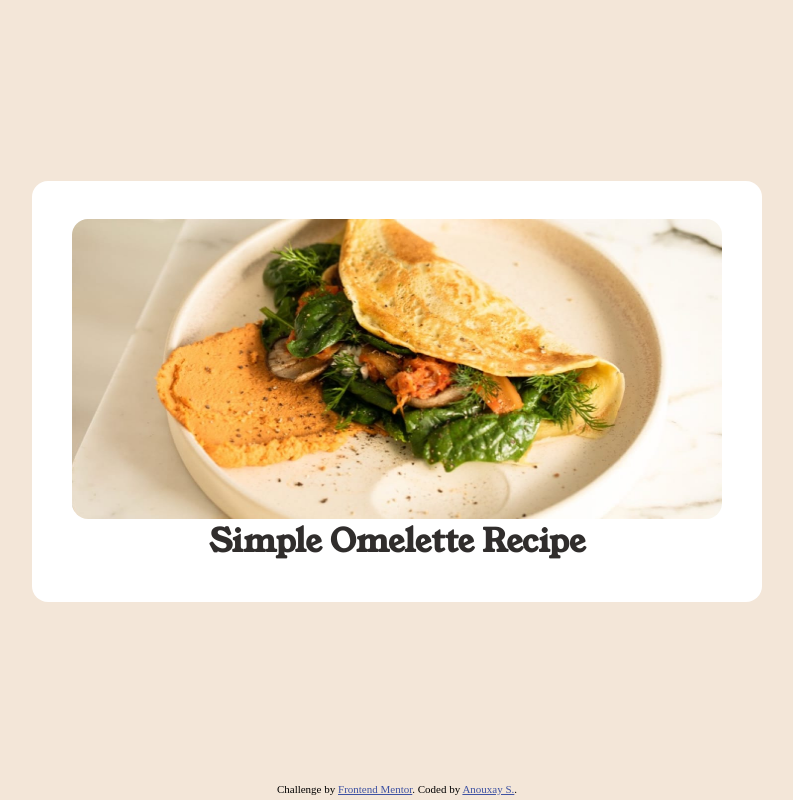
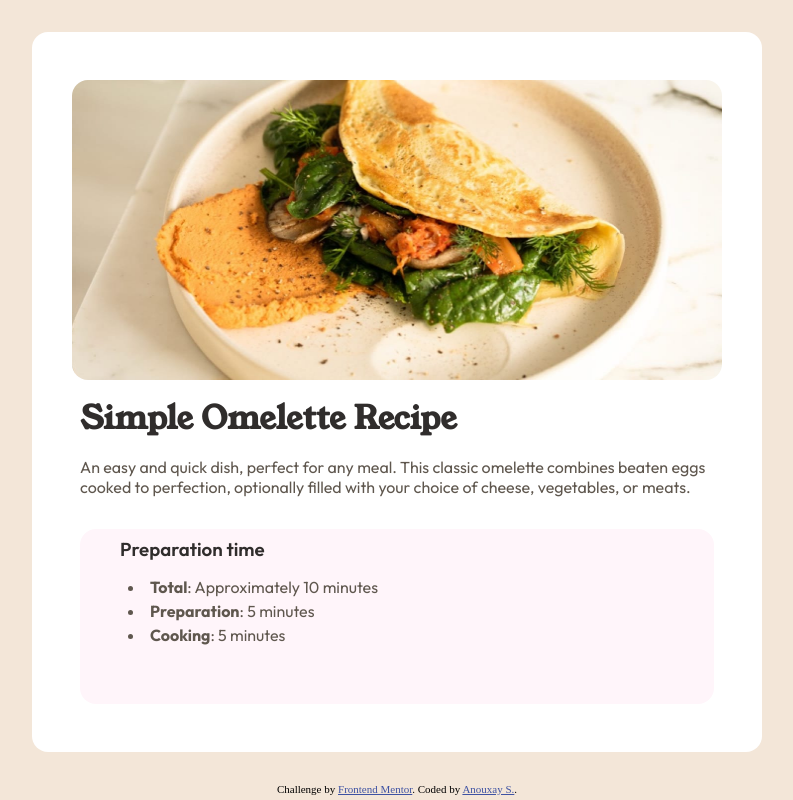
Before and after one commit to xayrax88/recipe-page-main, a plain HTML site: page index.html in a window 1280 px wide. Shown: the whole page, without its empty margins (243-1036 px from the left). Drawn offline with Linux system fonts and the light colour scheme.

Commit message:
prep time section

```diff
--- a/index.html
+++ b/index.html
@@ -16,10 +16,19 @@
   <main>
     <img src="./assets/images/image-omelette.jpeg">
     <h1>Simple Omelette Recipe</h1>
+    <p>An easy and quick dish, perfect for any meal. This classic omelette combines beaten eggs cooked
+      to perfection, optionally filled with your choice of cheese, vegetables, or meats.</p>
+
+    <section class="preparation-time">
+      <h3>Preparation time</h3>
+      <ul>
+        <li><span>Total</span>: Approximately 10 minutes</li>
+        <li><span>Preparation</span>: 5 minutes</li>
+        <li><span>Cooking</span>: 5 minutes</li>
+      </ul>
+    </section>
     <!--
 
-  An easy and quick dish, perfect for any meal. This classic omelette combines beaten eggs cooked
-  to perfection, optionally filled with your choice of cheese, vegetables, or meats.
 
   Preparation time
 
--- a/style.css
+++ b/style.css
@@ -79,12 +79,13 @@ main {
   border-radius: 1rem;
   display: flex;
   align-items: center;
-  justify-content: center;
+  /* justify-content: center; */
   flex-direction: column;
   width: 730px;
-  height: auto;
-  padding: 2.4rem;
+  /* height: auto; */
+  padding: 3rem;
   margin: auto;
+  /* align-items: flex-start;  */
 }
 img {
   height: 300px;
@@ -92,13 +93,54 @@ img {
   border-radius: 1rem;
 }
 h1 {
-  font-family: "Young Serif";
+  font-family: "Young Serif", Arial, Helvetica, sans-serif;
   color: var(--color-Stone-900);
+  font-weight: var(--font-weight-600);
+  text-align: left;
+  width: 100%;
+  margin: 1rem 0;
 }
+h3 {
+  font-family: "Outfit", Arial, Helvetica, sans-serif;
+  font-weight: var(--font-weight-600);
+  color: var(--color-Stone-900);
+  margin-bottom: 0.5rem;
+  padding: 0.5rem;
+}
+span {
+  font-weight: var(--font-weight-700);
+}
+p {
+  font-family: "Outfit", Arial, Helvetica, sans-serif;
+  font-weight: var(--font-weight-400);
+  color: var(--color-Stone-600);
+}
+ul {
+  list-style-position: inside;
+  padding-left: 1rem;
+  margin: 0;
+}
+li {
+  font-family: "Outfit", Arial, Helvetica, sans-serif;
+  font-weight: var(--font-weight-400);
+  color: var(--color-Stone-600);
+  margin-bottom: 0.25rem;
+}
+
 footer {
   color: (--color-White);
   position: relative;
   padding-bottom: 5px;
+}
+
+section.preparation-time {
+  background-color: var(--color-Rose-50);
+  border-radius: 1rem;
+  height: 175px;
+  width: 100%;
+  /* margin: 3rem; */
+  padding-left: 2rem;
+  margin-top: 2rem;
 }
 
 .attribution {
```
